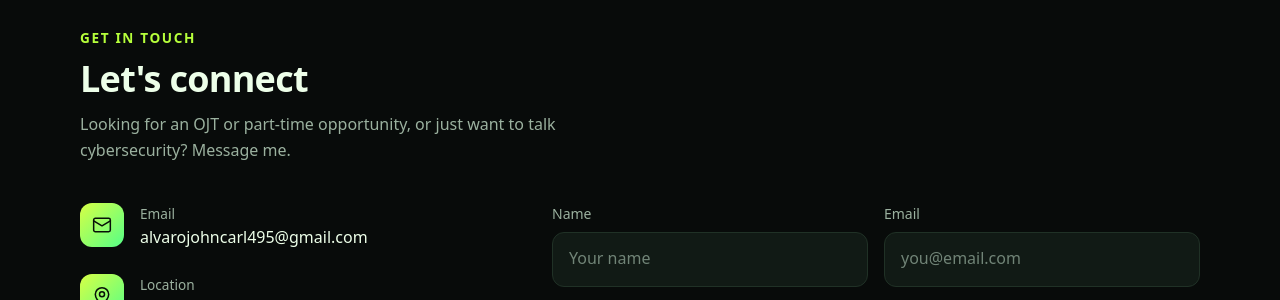
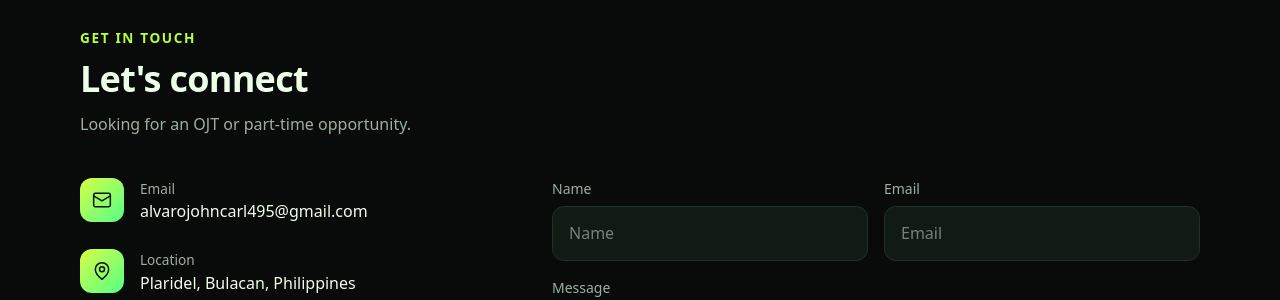
Before and after one commit to jcbuconut227/JCLabs, a React app: page index.html in a window 1280 px wide. Shown: the part 6310-6610 px from the top of the page. Built offline with nearby package versions, Linux system fonts and the light colour scheme.

Commit message:
Update Hidepix

```diff
--- a/index.html
+++ b/index.html
@@ -450,7 +450,7 @@
             <p class="eyebrow">Get in touch</p>
             <h2>Let's connect</h2>
             <p class="section-sub">
-              Looking for an OJT or part-time opportunity, or just want to talk cybersecurity? Message me.
+              Looking for an OJT or part-time opportunity.
             </p>
           </div>
 
@@ -494,11 +494,11 @@
               <div class="form-row">
                 <div class="form-field">
                   <label for="name">Name</label>
-                  <input type="text" id="name" name="name" placeholder="Your name" required />
+                  <input type="text" id="name" name="name" placeholder="Name" required />
                 </div>
                 <div class="form-field">
                   <label for="email">Email</label>
-                  <input type="email" id="email" name="email" placeholder="you@email.com" required />
+                  <input type="email" id="email" name="email" placeholder="Email" required />
                 </div>
               </div>
               <div class="form-field">
```
